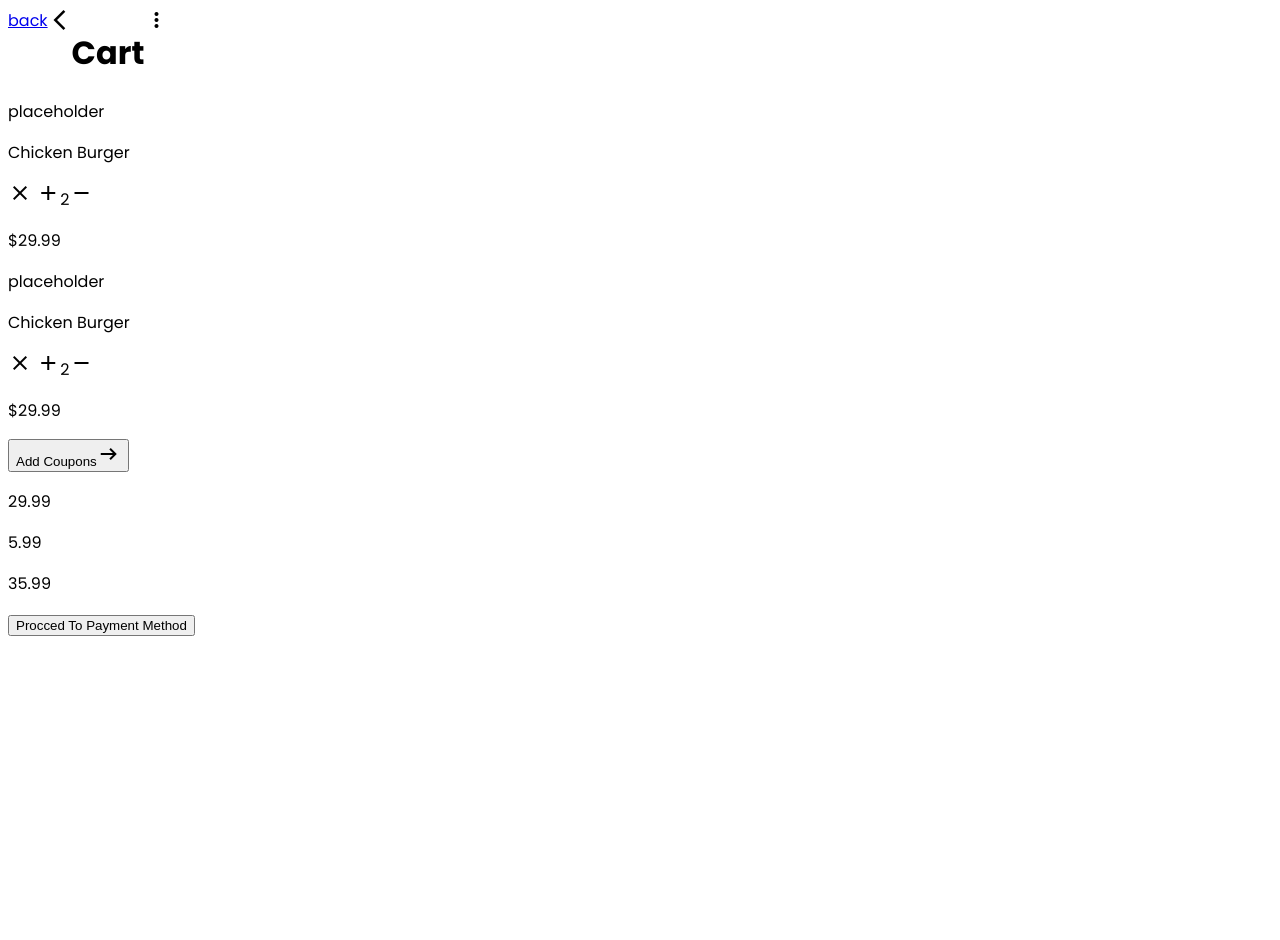
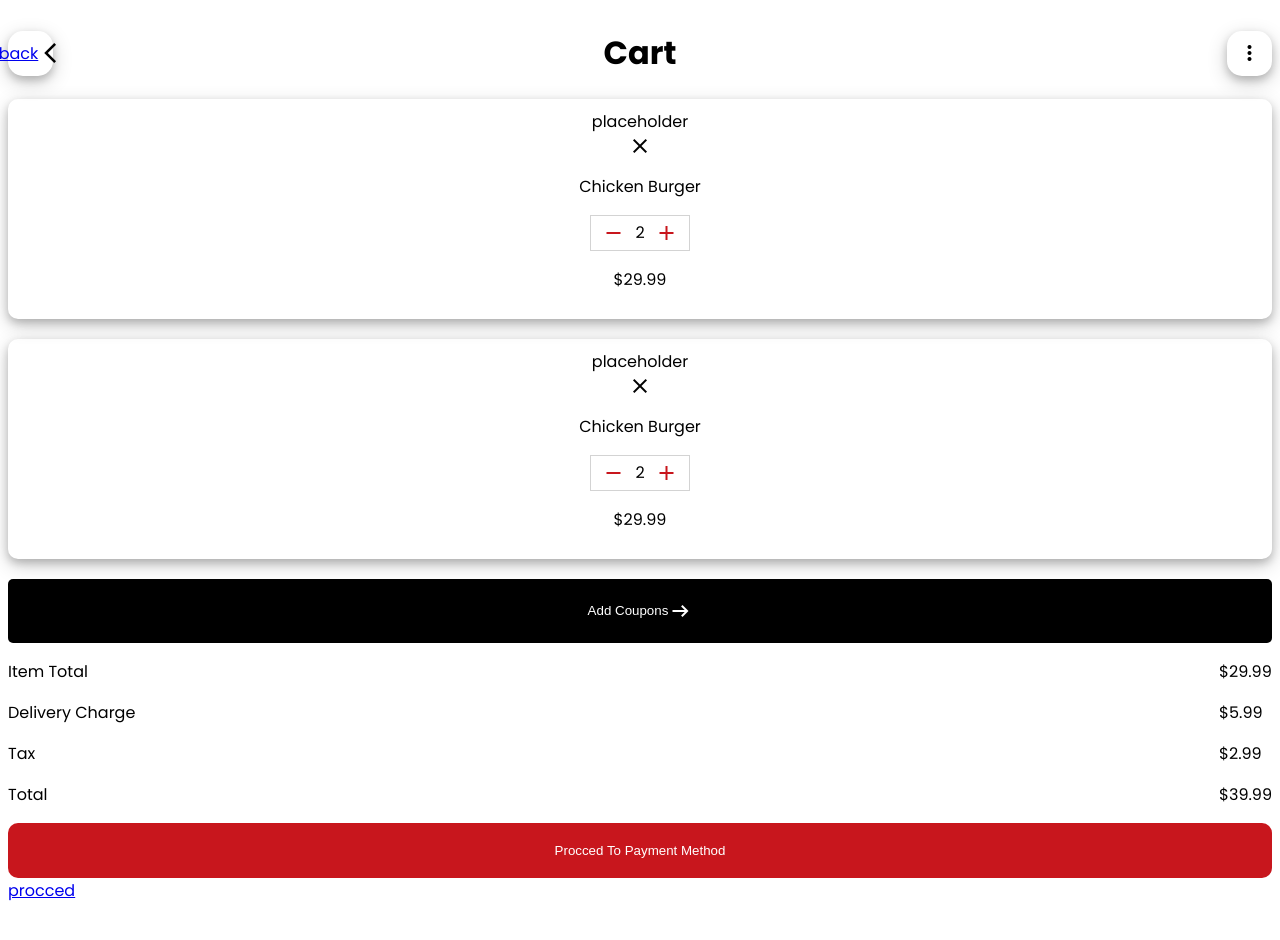
Before and after one commit to cros0247/mtm6201-midterm, a plain HTML site: page cart.html in a window 1280 px wide. Before the commit the page ends 800 px from the top, so only its background shows below. Drawn offline with nearby package versions, Linux system fonts and the light colour scheme.

Commit message:
adds even more css

```diff
--- a/cart.html
+++ b/cart.html
@@ -18,43 +18,66 @@
 </head>
 <body>
     <div class="container">
-        <header>
-            <a href="index.html">back</a>
-            <span class="material-symbols-outlined">arrow_back_ios_new</span>
+        <header class="cart-header">
+            <div class="back-button">
+                <a href="index.html">back</a>
+                <span class="material-symbols-outlined">arrow_back_ios_new</span>
+            </div>
             <h1>Cart</h1>
-            <span class="material-symbols-outlined">more_vert</span>
+            <div class="more-button">
+                <span class="material-symbols-outlined">more_vert</span>
+            </div>
         </header>
 
         <main>
             <div class="cart-list">
                 <div class="cart-card">
                     <div class="cart-icon">placeholder</div>
+                    <span class="material-symbols-outlined">close</span>
                     <p>Chicken Burger</p>
-                    <span class="material-symbols-outlined">close</span>
-                    <span class="material-symbols-outlined">add</span>2<span class="material-symbols-outlined">remove</span>
+                    <div class="cart-amount">
+                        <span class="material-symbols-outlined">remove</span>
+                        2
+                        <span class="material-symbols-outlined">add</span>
+                    </div>
                     <p>$29.99</p>
                 </div>
 
                 <div class="cart-card">
                     <div class="cart-icon">placeholder</div>
+                    <span class="material-symbols-outlined">close</span>
                     <p>Chicken Burger</p>
-                    <span class="material-symbols-outlined">close</span>
-                    <span class="material-symbols-outlined">add</span>2<span class="material-symbols-outlined">remove</span>
+                    <div class="cart-amount">
+                        <span class="material-symbols-outlined">remove</span>
+                        2
+                        <span class="material-symbols-outlined">add</span>
+                    </div>
                     <p>$29.99</p>
                 </div>
             </div>
 
-            <button>Add Coupons<span class="material-symbols-outlined">
-                arrow_right_alt
-                </span></button>
+            <button class="coupon-button">
+                Add Coupons
+                <span class="material-symbols-outlined">arrow_right_alt</span>
+            </button>
 
-            <div class="cart-total">
-                <p>29.99</p>
-                <p>5.99</p>
-                <p>35.99</p>
-            </div>
+            <section class="cart-total">
+                <div>
+                    <p>Item Total</p>
+                    <p>Delivery Charge</p>
+                    <p>Tax</p>
+                    <p>Total</p>
+                </div>
+                <div>
+                    <p>$29.99</p>
+                    <p>$5.99</p>
+                    <p>$2.99</p>
+                    <p>$39.99</p>
+                </div>
+            </section>
 
-            <button>Procced To Payment Method</button>
+            <button class="procced-button">Procced To Payment Method</button>
+            <a href="rate.html">procced</a>
         </main>
     </div>
 </body>
--- a/css/main.css
+++ b/css/main.css
@@ -89,6 +89,7 @@ header div {
 }
 
 /* ------------------------------------------------------- */
+
 .cards1 {
     display: flex;
     flex-direction: row;
@@ -157,3 +158,99 @@ header div {
     flex-direction: row;
     justify-content: start;
 }
+
+/* CART------------------------------------------------------- */
+
+.back-button {
+    display: flex;
+    justify-content: center;
+
+    width: 25px;
+    height: 25px;
+    border-radius: 15px;
+    box-shadow: 0 4px 8px 0 rgba(0, 0, 0, 0.2), 0 6px 20px 0 rgba(0, 0, 0, 0.19);
+}
+
+.more-button {
+    display: flex;
+    justify-content: center;
+
+    width: 25px;
+    height: 25px;
+    border-radius: 15px;
+    box-shadow: 0 4px 8px 0 rgba(0, 0, 0, 0.2), 0 6px 20px 0 rgba(0, 0, 0, 0.19);
+}
+
+.cart-header {
+    display: flex;
+    flex-direction: row;
+    justify-content: space-between;
+    align-items: center;
+}
+
+/* ------------------------------------------------------- */
+
+.cart-card {
+    display: flex;
+    flex-direction: column;
+    align-items: center;
+
+    padding: 10px;
+    height: 200px;
+    width: auto;
+    border-radius: 10px;
+    box-shadow: 0 4px 8px 0 rgba(0, 0, 0, 0.2), 0 6px 20px 0 rgba(0, 0, 0, 0.19);
+    margin-bottom: 20px;
+}
+
+.cart-amount {
+    display: flex;
+    justify-content: center;
+    align-items: center;
+
+    border: solid lightgray 1px;
+}
+
+.cart-amount span {
+    color: #C8161D;
+    padding: 5px 10px;
+}
+
+/* ------------------------------------------------------- */
+
+.coupon-button {
+    display: flex;
+    justify-content: center;
+    align-items: center;
+
+    padding: 20px;
+    background-color: black;
+    color: white;
+    width: 100%;
+    border: none;
+    border-radius: 5px;
+}
+
+/* ------------------------------------------------------- */
+
+.cart-total {
+    display: flex;
+    justify-content: space-between;
+}
+
+/* ------------------------------------------------------- */
+
+.procced-button {
+    background-color: #C8161D;
+    color: white;
+    width: 100%;
+    padding: 20px;
+    border: none;
+    border-radius: 10px;
+}
+
+/* RATE------------------------------------------------------- */
+
+.redbackground {
+    background-color: #C8161D;
+}
```
Also changed, not shown: rate.html (+6 -1 lines).
